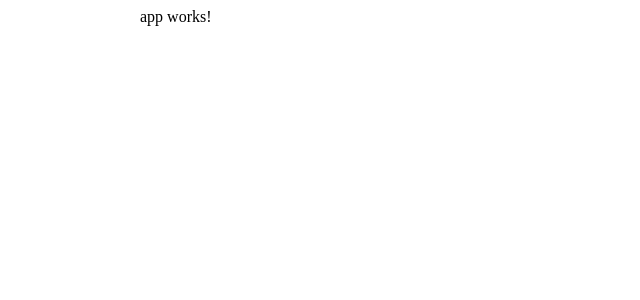
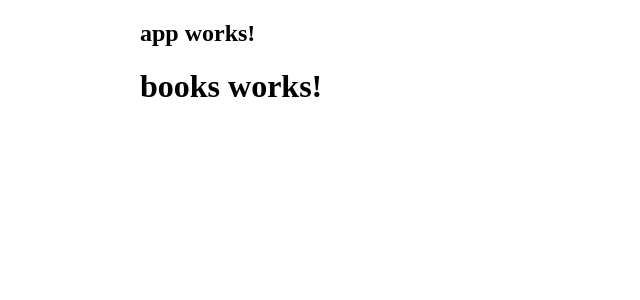
Before and after one commit to rojjas90/ng2-restaurant, an Angular app: page / in a window 1280 px wide. Shown: the top 300 px of the page, without its empty margins (0-640 px from the left). Built offline with nearby package versions, Linux system fonts and the light colour scheme.

Commit message:
We have added a new component using shortcut $ ng gc restaurant

```diff
--- a/src/app/app.component.html
+++ b/src/app/app.component.html
@@ -1,3 +1,7 @@
 <div class="container">
-  {{title}}
+  <h2>{{title}}</h2>
+
+  <div>
+    <app-books></app-books>
+  </div>
 </div>
--- a/src/app/app.module.ts
+++ b/src/app/app.module.ts
@@ -5,11 +5,13 @@ import { HttpModule } from '@angular/http';
 
 import { AppComponent } from './app.component';
 import { BooksComponent } from './books/books.component';
+import { RestaurantComponent } from './restaurant/restaurant.component';
 
 @NgModule({
   declarations: [
     AppComponent,
-    BooksComponent
+    BooksComponent,
+    RestaurantComponent
   ],
   imports: [
     BrowserModule,
--- a/src/app/books/books.component.html
+++ b/src/app/books/books.component.html
@@ -1,3 +1,7 @@
-<p>
+<h1>
   books works!
-</p>
+</h1>
+
+<ul>
+  <!-- <li *ngFor="let book in books">{{book}}</li> -->
+</ul>
--- a/src/app/books/books.component.ts
+++ b/src/app/books/books.component.ts
@@ -7,9 +7,13 @@ import { Component, OnInit } from '@angular/core';
 })
 export class BooksComponent implements OnInit {
 
-  constructor() { }
+  books = [];
+
+  constructor() {
+  }
 
   ngOnInit() {
+    this.books = ['Test'];
   }
 
 }
--- /dev/null
+++ b/src/app/restaurant/restaurant.component.html
@@ -0,0 +1,3 @@
+<p>
+  restaurant works!
+</p>
--- /dev/null
+++ b/src/app/restaurant/restaurant.component.ts
@@ -0,0 +1,15 @@
+import { Component, OnInit } from '@angular/core';
+
+@Component({
+  selector: 'app-restaurant',
+  templateUrl: './restaurant.component.html',
+  styleUrls: ['./restaurant.component.css']
+})
+export class RestaurantComponent implements OnInit {
+
+  constructor() { }
+
+  ngOnInit() {
+  }
+
+}
```
Also changed, not shown: src/app/restaurant/restaurant.component.css (added), 1 other file (tests, documents, lock files or other folders).
